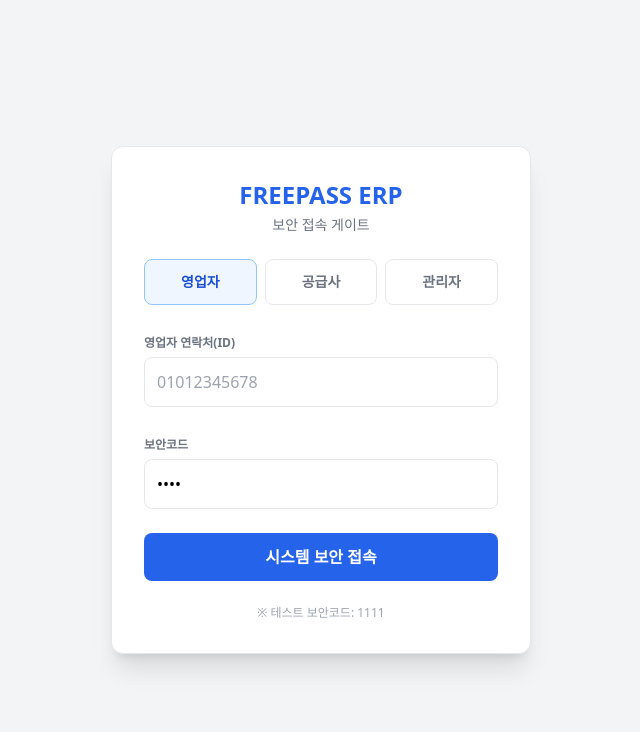
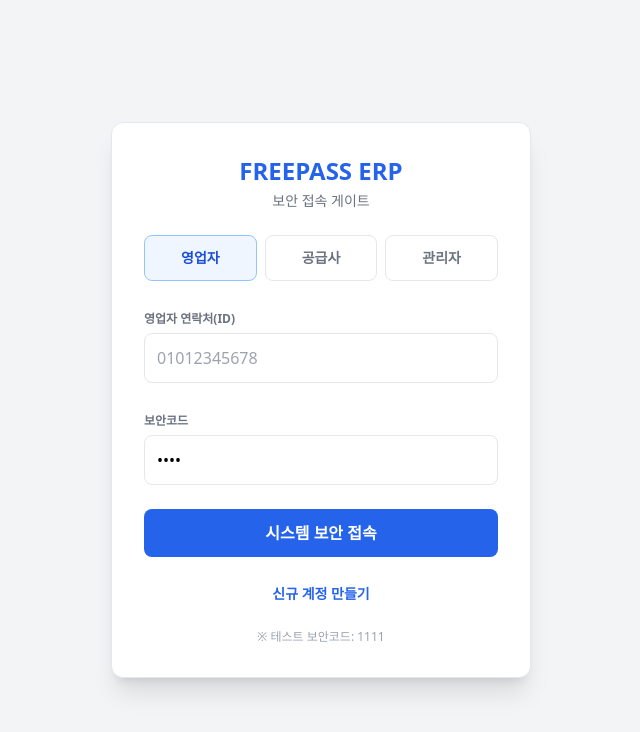
Before and after one commit to freepass-creator/freeepasserp2, a Next.js app: page /gate in a window 1280 px wide. Shown: the top 732 px of the page, without its empty margins (319-959 px from the left). Built offline with nearby package versions, Linux system fonts and the light colour scheme; no server answers.

Commit message:
Update page.js

```diff
--- a/src/app/gate/page.js
+++ b/src/app/gate/page.js
@@ -28,7 +28,7 @@ export default function GatePage() {
     try {
       setLoading(true);
 
-      // 🔐 Firebase 익명 로그인 (여기 실패하면 이동 안 함)
+      // 🔐 Firebase 익명 로그인 (실패하면 로그인 자체 실패)
       await loginAnon();
 
       // 세션 저장
@@ -121,16 +121,29 @@ export default function GatePage() {
           />
         </div>
 
+        {/* 로그인 버튼 */}
         <button
           onClick={handleLogin}
           disabled={loading}
           className={[
             "w-full py-3 rounded-lg font-semibold transition text-white",
-            loading ? "bg-blue-400 cursor-not-allowed" : "bg-blue-600 hover:bg-blue-700"
+            loading
+              ? "bg-blue-400 cursor-not-allowed"
+              : "bg-blue-600 hover:bg-blue-700"
           ].join(" ")}
         >
           {loading ? "접속 중..." : "시스템 보안 접속"}
         </button>
+
+        {/* 신규 계정 만들기 */}
+        <div className="text-center">
+          <button
+            onClick={() => router.push("/signup")}
+            className="text-sm text-blue-600 hover:underline font-semibold"
+          >
+            신규 계정 만들기
+          </button>
+        </div>
 
         <div className="text-center text-xs text-gray-400">
           ※ 테스트 보안코드: 1111
```
